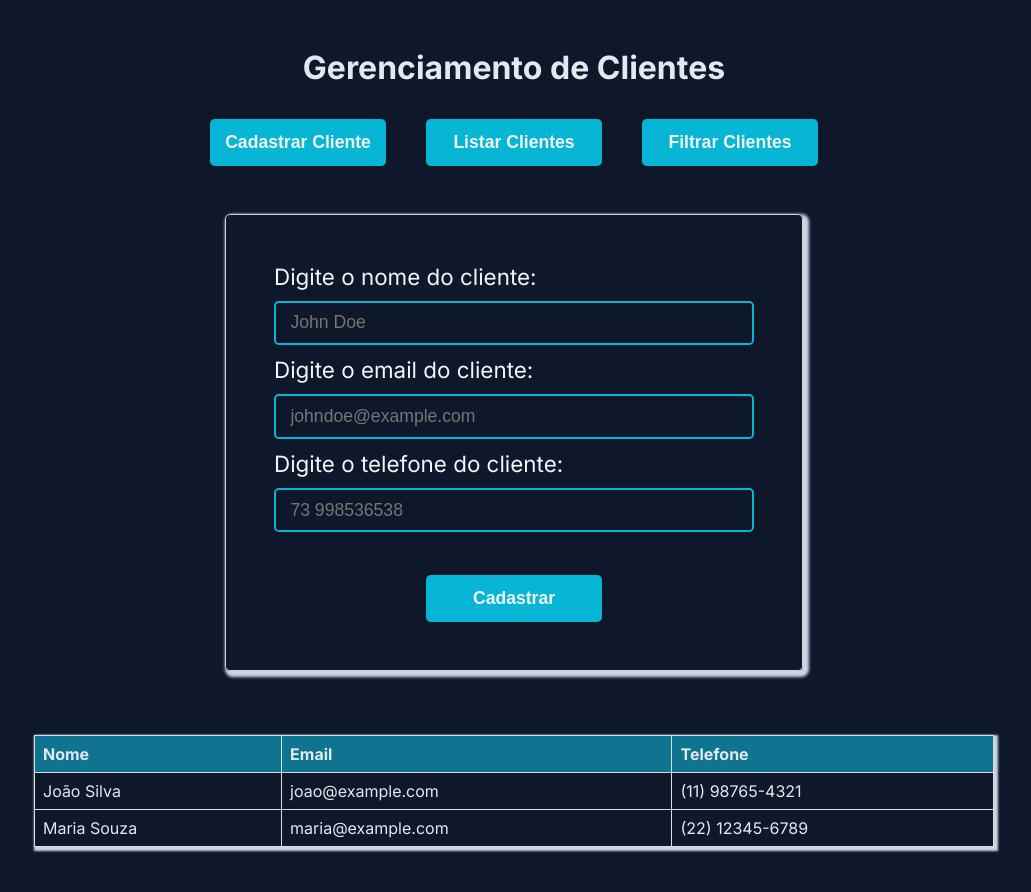
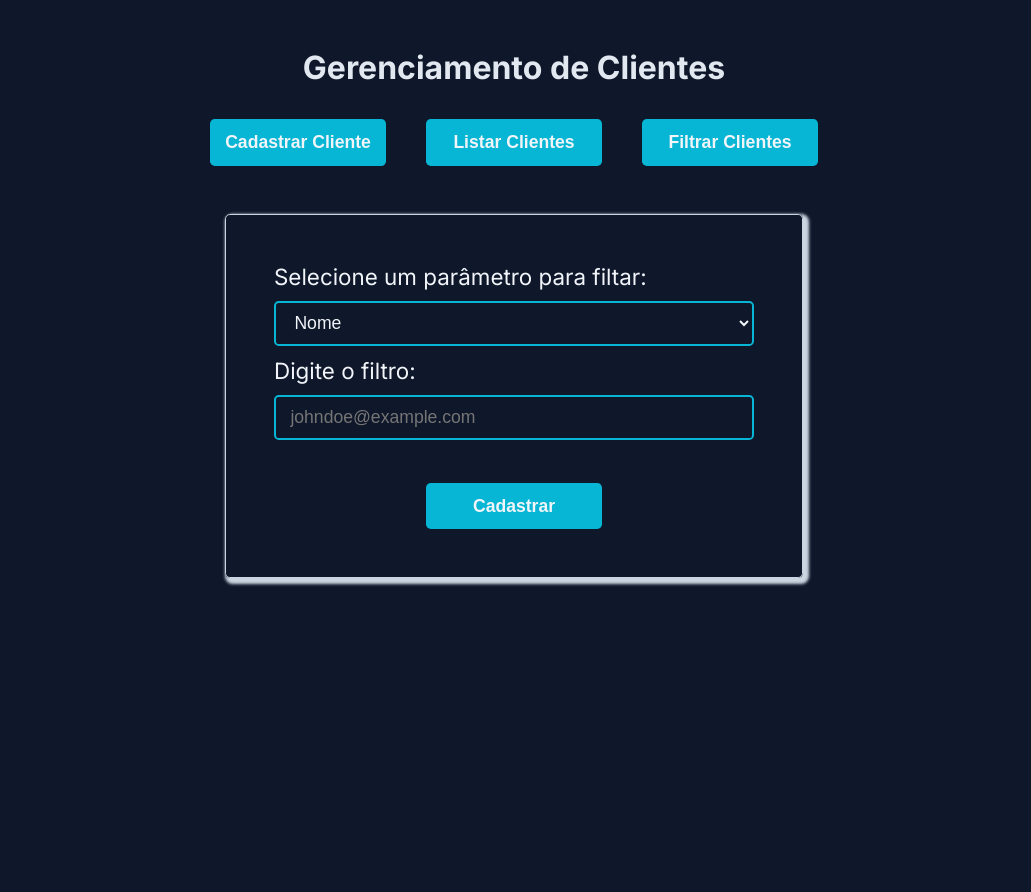
Before and after one commit to Savio-Anjos/Teste-FacilitaJuridico, a Next.js app in the folder front-end/: page / in a window 1280 px wide. Shown: the top 892 px of the page, without its empty margins (126-1157 px from the left). After the commit the page ends 800 px from the top, so only its background shows below. Built offline with nearby package versions, Linux system fonts and the light colour scheme.

Commit message:
feat: :sparkles: Added component Filter

```diff
--- /dev/null
+++ b/front-end/src/app/components/Filter.module.css
@@ -0,0 +1,64 @@
+.containerForm {
+  border: 1px solid #cbd5e1;
+  margin-top: 3rem;
+  padding: 3rem;
+  color: #f1f5f9;
+  border-radius: 0.3rem;
+  box-shadow: 3px 3px 3px 3px #cbd5e1;
+}
+
+.form {
+  display: flex;
+  flex-direction: column;
+  justify-content: center;
+  align-items: center;
+  width: 100%;
+  height: 100%;
+  font-size: 1.4rem;
+}
+
+.form div {
+  display: flex;
+  flex-direction: column;
+  justify-content: start;
+  align-items: start;
+  width: 100%;
+  height: 100%;
+}
+
+.form input,
+.form select {
+  width: 30rem;
+  margin-top: 0.7rem;
+  margin-bottom: 0.7rem;
+  padding-block: 0.7;
+  padding: 0.6rem;
+  padding-inline: 0.9rem;
+  background-color: transparent;
+  border: 2px solid #06b6d4;
+  border-radius: 0.3rem;
+  color: #f1f5f9;
+  font-size: 1.1rem;
+}
+
+.form option {
+  background-color: #0e7490;
+}
+
+.form button {
+  width: 11rem;
+  margin-top: 2rem;
+  padding: 0.8rem;
+  background-color: #06b6d4;
+  color: #f1f5f9;
+  font-weight: bold;
+  border: none;
+  border-radius: 0.3rem;
+  font-size: 1.1rem;
+  transition: 0.7s;
+}
+
+.form button:hover {
+  background-color: #0e7490;
+  cursor: pointer;
+}
--- /dev/null
+++ b/front-end/src/app/components/Filter.tsx
@@ -0,0 +1,32 @@
+import styles from "./Filter.module.css"
+
+const Filter = () => {
+  return (
+   <section className={styles.containerForm}>
+    <form  className={styles.form}>
+       <div>
+       <label htmlFor="filterCategory">
+            Selecione um parâmetro para filtar:
+        </label>
+        <select  id="filterCategory" >
+            <option value="name">Nome</option>
+            <option value="email">Email</option>
+            <option value="telephone">Telefone</option>
+        </select>
+       </div>
+
+       <div>
+       <label htmlFor="filter">
+            Digite o filtro:
+        </label>
+        <input  type="text" id="filter" placeholder="johndoe@example.com" />
+       </div>
+
+
+       <button>Cadastrar</button>
+    </form>
+   </section>
+  )
+}
+
+export default Filter
--- a/front-end/src/app/page.tsx
+++ b/front-end/src/app/page.tsx
@@ -2,6 +2,7 @@ import Image from "next/image";
 import styles from "./page.module.css";
 import Table from "./components/Table";
 import Form from "./components/Form";
+import Filter from "./components/Filter";
 
 export default function Home() {
   return (
@@ -18,8 +19,11 @@ export default function Home() {
         <button className={styles.button}>Filtrar Clientes</button>
        </section>
 
-         <Form />         <Table />
-      </div>
+         {/* <Form />
+         <Table /> */}
+
+         <Filter />
+     </div>
     </main>
   );
 }
```
